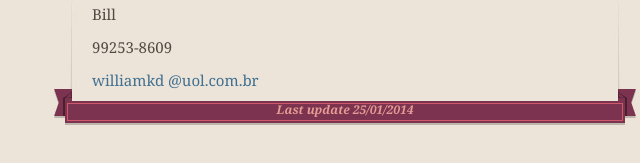
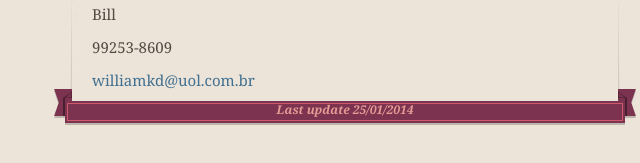
Before and after one commit to diogro/EnglishClass, a plain HTML site: page index.html in a window 1280 px wide. Shown: the part 591-754 px from the top of the page, 295-935 px from the left. Drawn offline with nearby package versions, Linux system fonts and the light colour scheme.

Commit message:
email again

```diff
--- a/index.html
+++ b/index.html
@@ -57,7 +57,7 @@
 <a name="contact" class="anchor" href="#contact"><span class="octicon octicon-link"></span></a>Contact</h3>
 <p>Bill</p>
 <p>99253-8609</p>
-<a href='&#109;ai&#108;to&#58;&#37;77il%&#54;Ciam%6Bd&#32;&#64;u&#111;l&#46;co&#37;&#54;D%2Eb&#114;'>wil&#108;iam&#107;&#100;&#32;&#64;uol&#46;co&#109;&#46;&#98;r</a>
+<a href='&#109;ailto&#58;&#37;7&#55;i%6Clia%&#54;&#68;k%64%&#52;&#48;&#117;ol&#46;co&#109;&#46;br'>&#119;&#105;ll&#105;amkd&#64;u&#111;l&#46;com&#46;br</a>
 
       </section>
 
```
